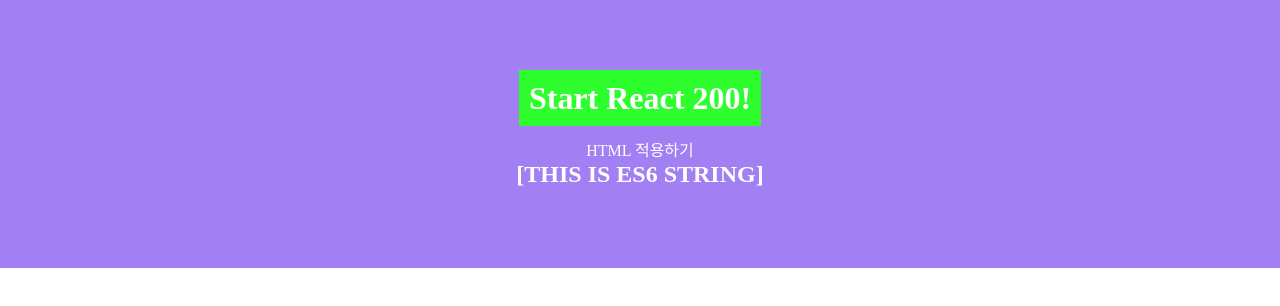
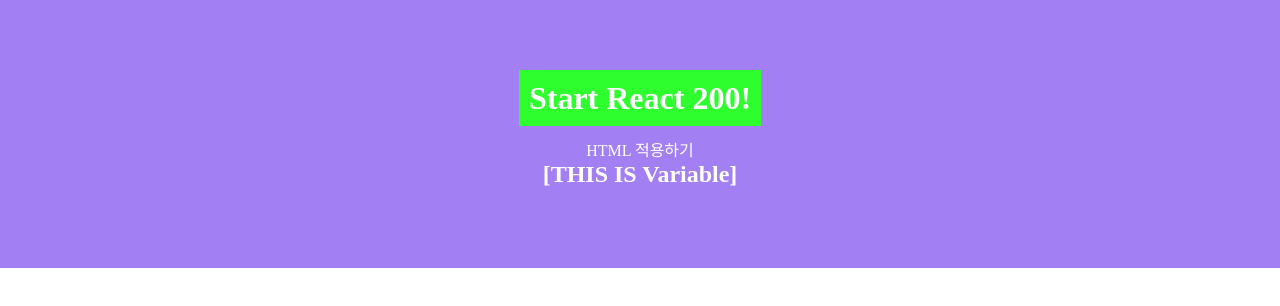
Before and after one commit to rheehot/react-200, a React (Create React App) app: page / in a window 1280 px wide. Shown: the top 306 px of the page. Built offline with nearby package versions, Linux system fonts and the light colour scheme.

Commit message:
var, let, const 비교하기

```diff
--- a/src/App.js
+++ b/src/App.js
@@ -1,7 +1,7 @@
 import React from 'react';
 import './App.css';
-import ES6 from './components/ES6';
-import Lifecycle from './components/Lifecycle';
+import Variable from './components/Variable';
+
 
 
 function App() {
@@ -9,7 +9,7 @@
     <div>
       <h1>Start React 200!</h1>
       <p>HTML 적용하기</p>
-      <ES6 />
+      <Variable />
     </div>
   );
 }
--- /dev/null
+++ b/src/components/Variable.js
@@ -0,0 +1,39 @@
+import React, { Component } from 'react';
+
+class Variable extends Component {
+  constructor(props) {
+    super(props);
+    this.state = {
+
+    };
+  }
+
+  componentDidMount() {
+    var varName = 'react';
+    console.log('varName1 : ', varName);
+    var varName = '200';
+    console.log('varName2 : ', varName);
+
+    let letName = 'react';
+    console.log('letName1 : ', letName);
+    // let letName = '200';
+    // Parsing error: Identifier 'letName' has already been declared
+    letName = 'react200';
+    console.log('letName2 : ', letName);
+
+    const constName = 'react';
+    console.log('constName : ', constName);
+    // const constName = '200';
+    // Parsing error: Identifier 'constName' has already been declared
+    // constName = 'react200'
+    // Uncaught TypeError: Assignment to constant variable.
+  }
+
+  render () {
+    return (
+      <h2>[THIS IS Variable]</h2>
+    );
+  }
+}
+
+export default Variable;
```
